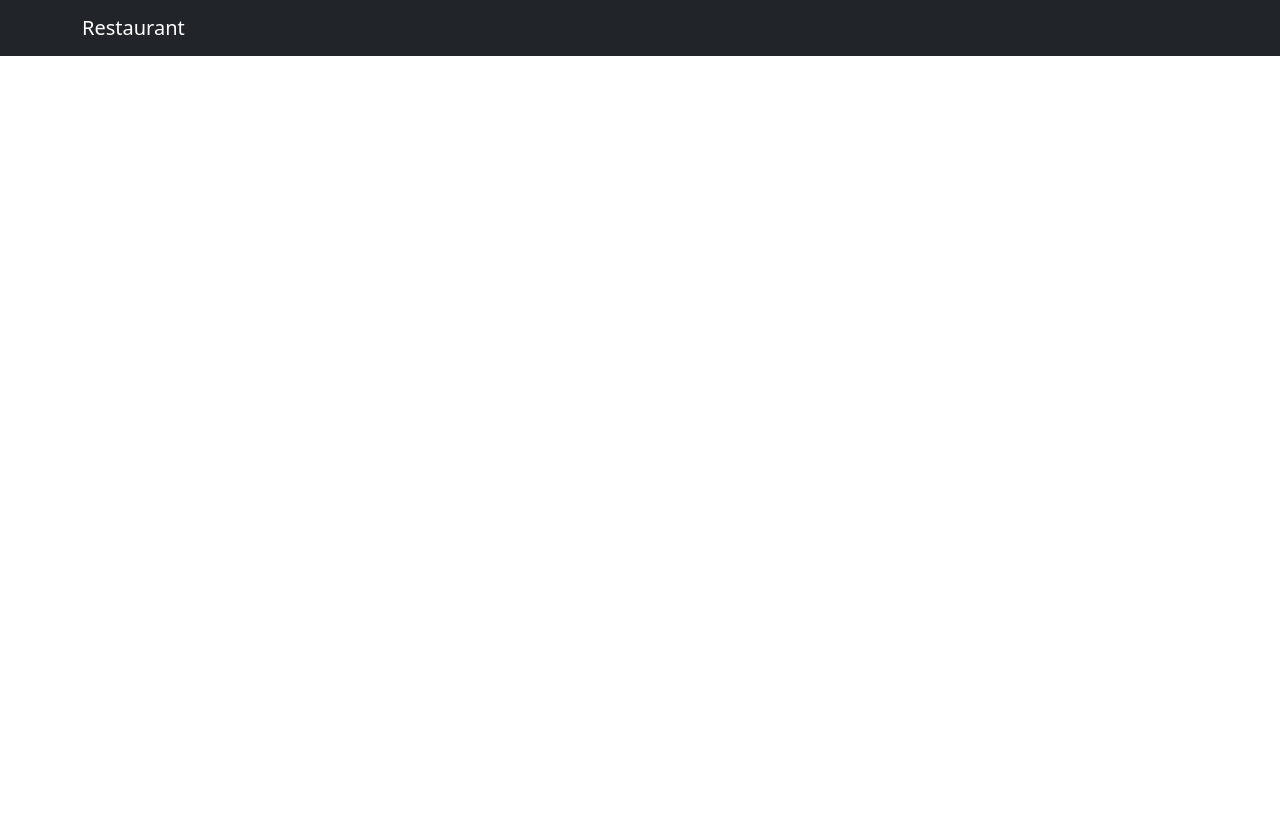
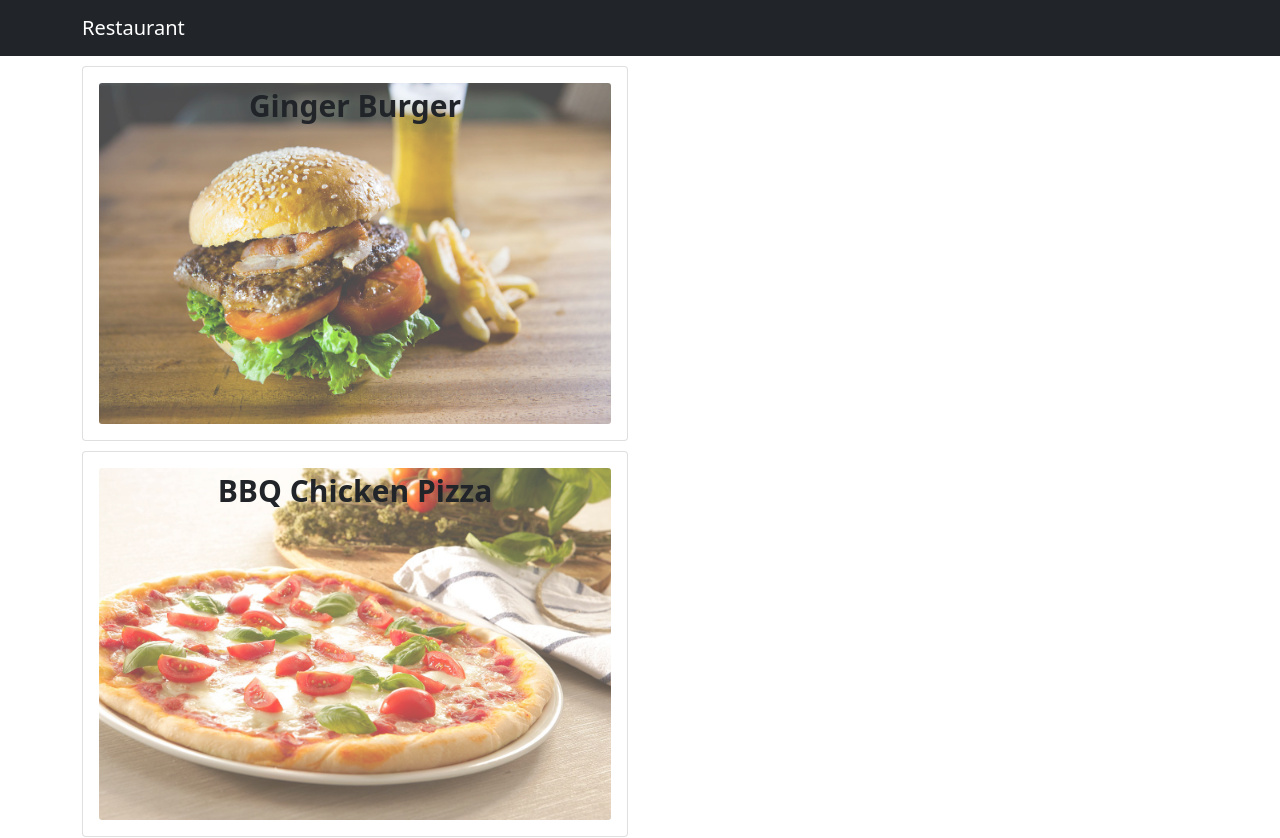
Before and after one commit to jubaerahamedbd/Restaurant, a React (Create React App) app: page / in a window 1280 px wide. Shown: the top 838 px of the page. Before the commit the page ends 800 px from the top, so only its background shows below. Built offline with nearby package versions, Linux system fonts and the light colour scheme.

Commit message:
Design Menu Item

```diff
--- a/src/components/body/MenuItem.js
+++ b/src/components/body/MenuItem.js
@@ -1,14 +1,23 @@
+import { size } from 'lodash';
 import React from 'react'
+import {Card, CardImg, CardImgOverlay, CardBody, CardTitle} from 'reactstrap'
 
 const MenuItem = props =>{
     console.log(props);
     return(
         <div>
+            <Card style={{margin:"10px auto"}}>
+                <CardBody >
+                    <CardImg width="100%" alt={props.dish.name} src={props.dish.image} style={{opacity:"0.7"}}/>
+                    <CardImgOverlay>
+                        <CardTitle style={{textAlign:"center", fontSize:"30px", fontWeight:"bold",margin:"auto"}}>{props.dish.name}</CardTitle>
+                    </CardImgOverlay>
+                </CardBody>
+
+            </Card>
 
         </div>
     )
 }
 
-
-
 export default MenuItem;
```
